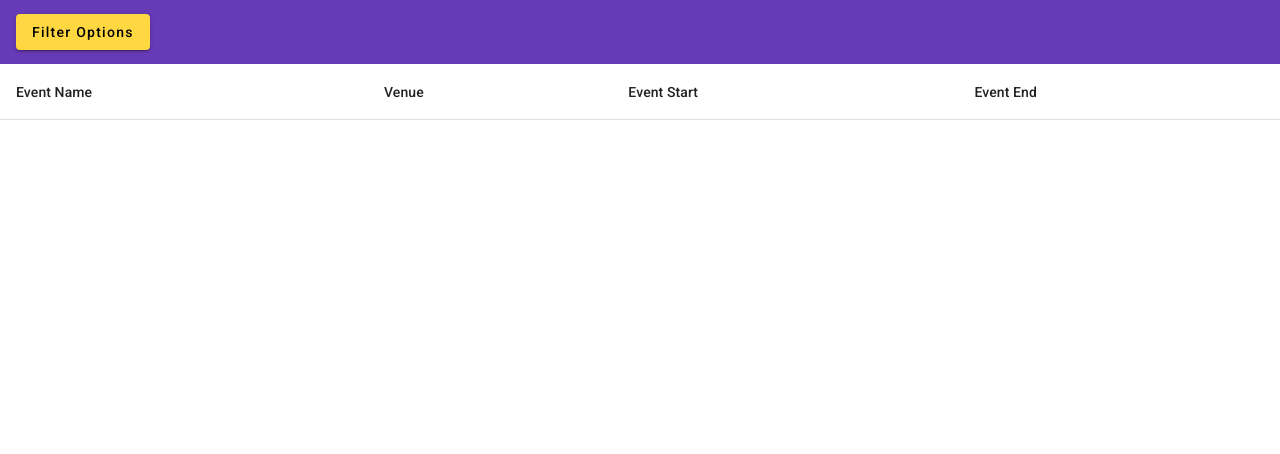
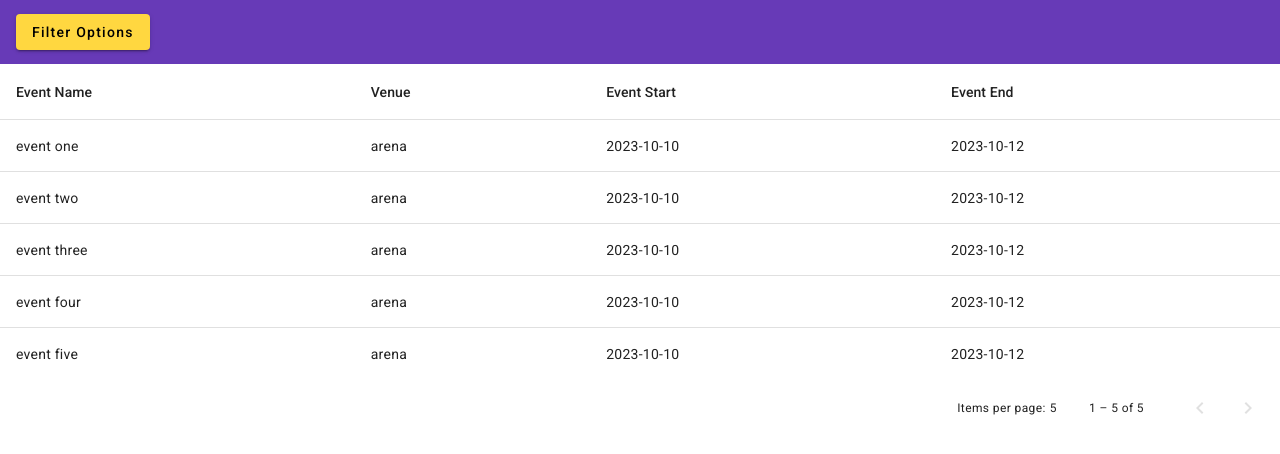
Before and after one commit to shuabrannigan/ticketmaster-api-app, an Angular app: page / in a window 1280 px wide. Shown: the top 454 px of the page. Built offline with nearby package versions, Linux system fonts and the light colour scheme.

Commit message:
added paginator to table

```diff
--- a/src/app/components/list/list.component.html
+++ b/src/app/components/list/list.component.html
@@ -29,5 +29,15 @@
         <tr mat-header-row *matHeaderRowDef="displayedColumns"></tr>
         <tr data-test="event-row" mat-row *matRowDef="let row; columns: displayedColumns;"></tr>
         </table>
+
+        <mat-paginator
+        *ngIf="eventList.page && eventList.page.totalPages"
+        [pageSize]="eventList.page.size"
+        [pageIndex]="eventList.page.number"
+        [length]="eventList.page.totalElements"
+        (page)="onPageChange($event)"
+        >
+        </mat-paginator>
+
     </ng-container>
 </ng-template>
--- a/src/app/components/list/list.component.ts
+++ b/src/app/components/list/list.component.ts
@@ -1,5 +1,5 @@
 import { Component } from '@angular/core';
-import { IListComponent } from './list.types';
+import { IListComponent, mockEventList } from './list.types';
 import { Observable, of } from 'rxjs';
 import { TicketMasterEventList } from 'src/app/misc/event.types';
 
@@ -9,7 +9,7 @@ import { TicketMasterEventList } from 'src/app/misc/event.types';
   styleUrls: ['./list.component.scss']
 })
 export class ListComponent implements IListComponent {
-  list$: Observable<TicketMasterEventList> = of({events: [],page: null})
+  list$: Observable<TicketMasterEventList> = of(mockEventList)
   loading$: Observable<boolean> = of(false)
 
   displayedColumns = ['name', 'venueName', 'startDate', 'endDate']
```
